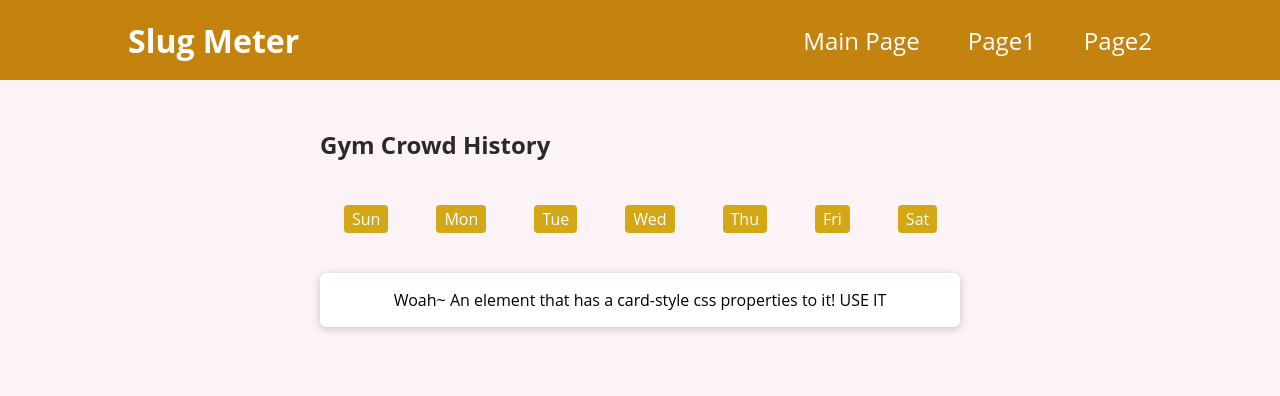
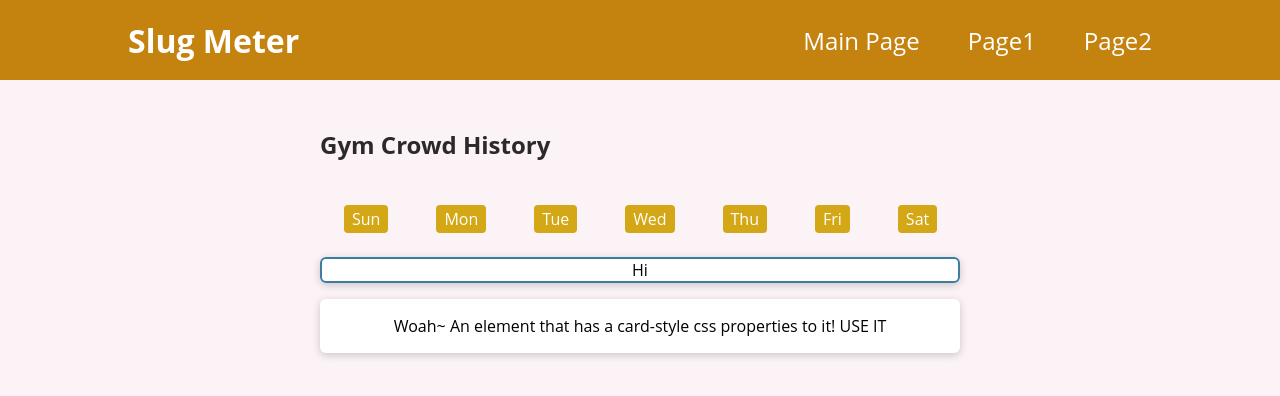
Before and after one commit to Shiblumi/SlugMeter, a React (Create React App) app in the folder frontend/slug-meter-react/: page / in a window 1280 px wide. Shown: the top 396 px of the page. Built offline with nearby package versions, Linux system fonts and the light colour scheme.

Commit message:
Outline on sample graph location. Taking break.

```diff
--- a/frontend/slug-meter-react/src/components/graph/GraphHours.js
+++ b/frontend/slug-meter-react/src/components/graph/GraphHours.js
@@ -5,7 +5,7 @@ function GraphHours(props) {
        that gets hourly data for the passed-in day */
 
 
-  return <div className={classes.graphPositionOutline}></div>;
+  return <div className={classes.graphPositionOutline}>Hi</div>;
 }
 
 export default GraphHours;
--- a/frontend/slug-meter-react/src/components/graph/GraphHours.module.css
+++ b/frontend/slug-meter-react/src/components/graph/GraphHours.module.css
@@ -1,6 +1,10 @@
 .graphPositionOutline {
-    background-color: white;
+    background-color: transparent;
     border-width: 2px;
     border-color: #3B7EA1;
-
+    border-style: solid;
+    border-radius: 6px;
+    width: 100%;
+    height: 100%;
+    text-align: center;
 }
--- a/frontend/slug-meter-react/src/components/graph/GraphSelection.js
+++ b/frontend/slug-meter-react/src/components/graph/GraphSelection.js
@@ -1,7 +1,17 @@
+import classes from "./GraphSelection.module.css";
 import ButtonBar from "../buttons/ButtonBar";
+import GraphHours from "./GraphHours";
+import Card from "../ui/Card";
 
 function GraphSelection(props) {
-  return <ButtonBar />;
+  return (
+    <div className={classes.graphSelectRegion}>
+      <ButtonBar />
+      <Card>
+        <GraphHours />
+      </Card>
+    </div>
+  );
 }
 
 export default GraphSelection;
--- a/frontend/slug-meter-react/src/components/graph/GraphSelection.module.css
+++ b/frontend/slug-meter-react/src/components/graph/GraphSelection.module.css
@@ -0,0 +1,3 @@
+.graphSelectRegion {
+    background-color: transparent;
+}
```
